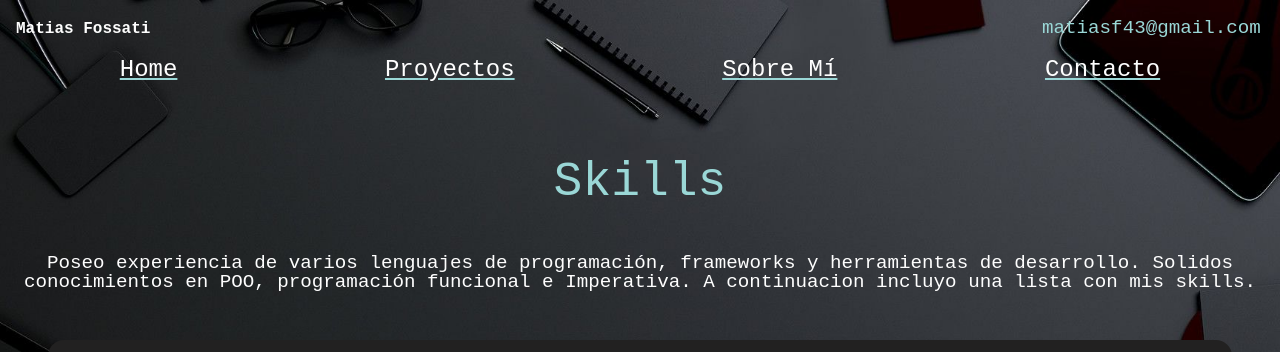
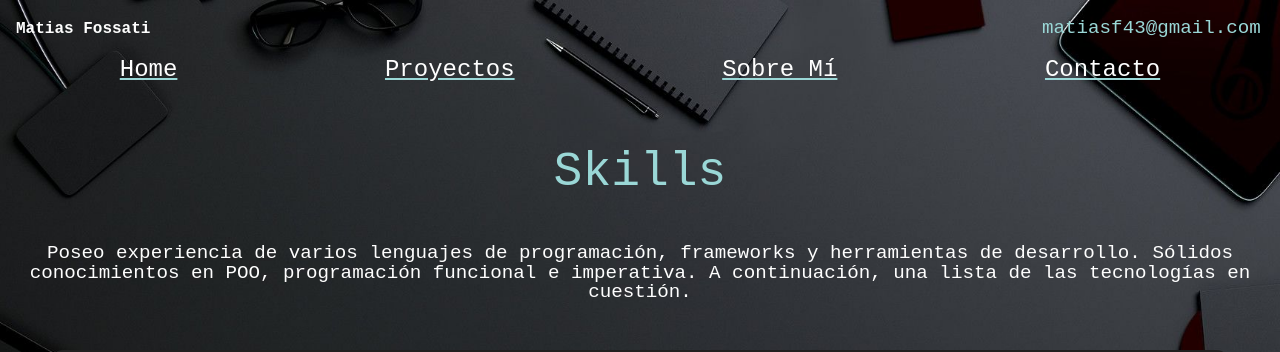
Before and after one commit to Matias5598/Portafolio, a plain HTML site: page skills.html in a window 1280 px wide. Shown: the top 352 px of the page. Drawn offline with Linux system fonts and the light colour scheme.

Commit message:
Cambios en la descripción

```diff
--- a/skills.html
+++ b/skills.html
@@ -31,7 +31,7 @@
     <main>
         <section class="skills">
             <h2 class="skills__titulo">Skills</h2>
-            <p class="skills__descripcion">Poseo experiencia de varios lenguajes de programación, frameworks y herramientas de desarrollo. Solidos conocimientos en POO, programación funcional e Imperativa. A continuacion incluyo una lista con mis skills. </p>
+            <p class="skills__descripcion">Poseo experiencia de varios lenguajes de programación, frameworks y herramientas de desarrollo. Sólidos conocimientos en POO, programación funcional e imperativa. A continuación, una lista de las tecnologías en cuestión. </p>
             <div class="skills__container">
                 <ul class="skills__lista">
                     <li class="skills__lista--item">
```
